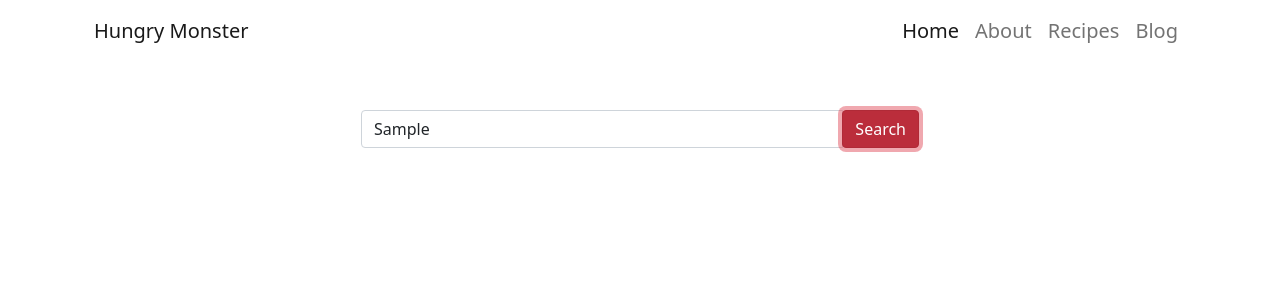
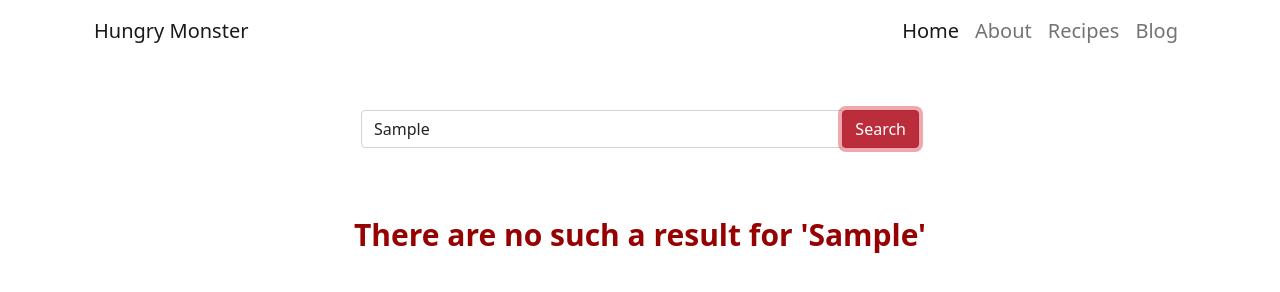
Before and after one commit to awprince69/Hungry-Monster, a plain HTML site: page index.html in a window 1280 px wide. Both pictures are taken after typing "Sample" into the empty fields and a click on the button "Search". Drawn offline with nearby package versions, Linux system fonts and the light colour scheme; no server answers.

Commit message:
3nd commit

```diff
--- a/app.js
+++ b/app.js
@@ -4,7 +4,7 @@ const searchMeals = () => {
     fetch(`https://www.themealdb.com/api/json/v1/1/search.php?s=${inputValue}`)
         .then(response => response.json())
         .then(data => displaySearchMeals(data.meals))
-        .catch(error => console.log(error))
+        .catch(error => displayErrorMessage(`There are no such a result for '${inputValue}'`))
 }
 
 
@@ -31,11 +31,13 @@ const displayMealsDetails = name => {
     fetch(url)
         .then(res => res.json())
         .then(data => renderMealsInfo(data.meals[0]))
+        .catch(error=>console.log(error))
 }
 
 
 const renderMealsInfo = meal => {
     const mealDiv = document.getElementById('mealDetail')
+    document.getElementById('mealDetail').innerHTML = "";
     const mealInfo = `
     <img src="${meal.strMealThumb}">
     <h3> ${meal.strMeal}</h3>
@@ -54,3 +56,9 @@ const renderMealsInfo = meal => {
     `
     mealDiv.innerHTML = mealInfo;
 }
+
+
+const displayErrorMessage= error=>{
+    const errorMessage = document.getElementById('errorMessage');
+    errorMessage.innerText= error;
+}
--- a/index.html
+++ b/index.html
@@ -45,13 +45,15 @@
         </div>
     </header>
     <main>
-        <div>
-            <div id="errorMessage">
-            </div>
-            <div id="mealDetail">
-            </div>
-            <div id="mealsDiv">
-            </div>
+        <div id="errorMessage">
+
+        </div>
+        <div id="mealDetail">
+        </div>
+        <ul id="ingredient">
+
+        </ul>
+        <div id="mealsDiv">
         </div>
 
     </main>
--- a/style.css
+++ b/style.css
@@ -37,4 +37,7 @@ overflow:auto;
 
 #errorMessage{
     text-align: center;
+    font-size: 30px;
+    color: rgb(150, 1, 1);
+    font-weight: 700;
 }
```
